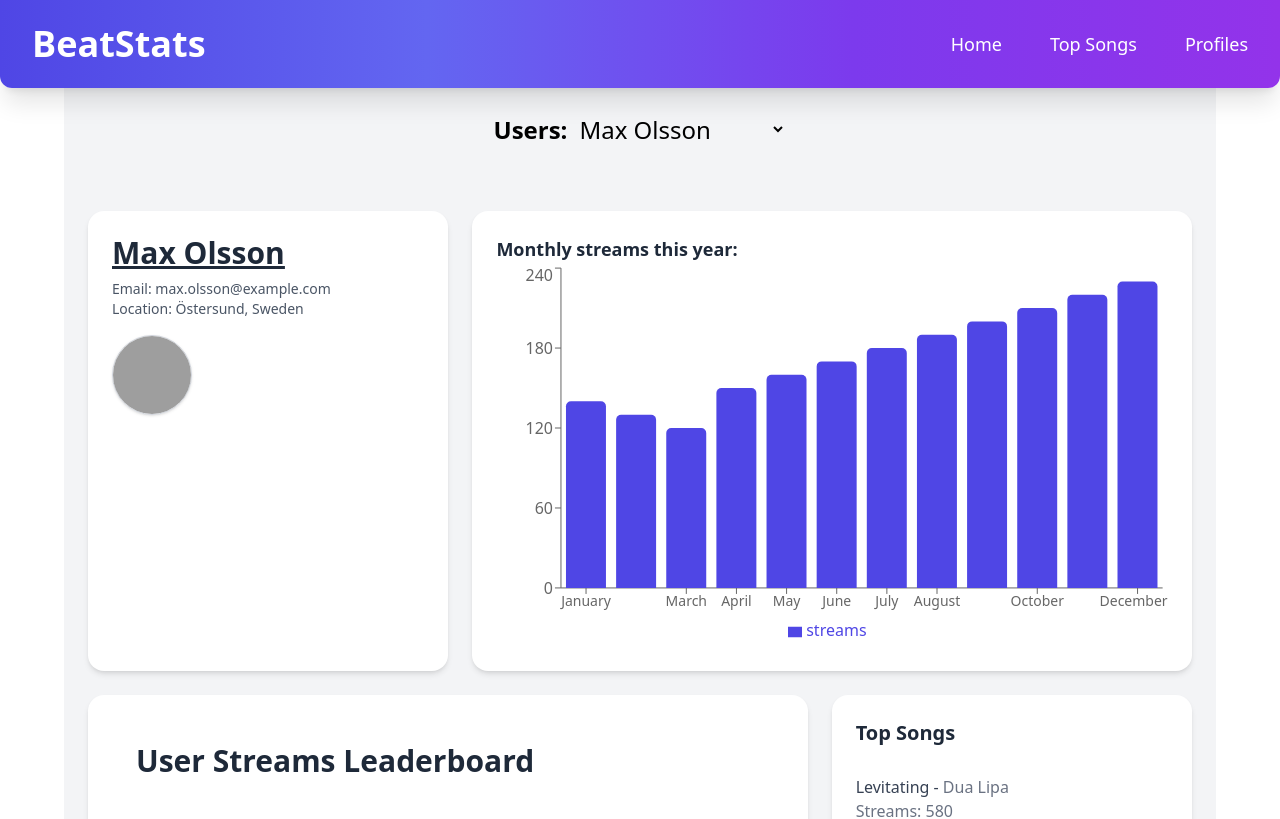
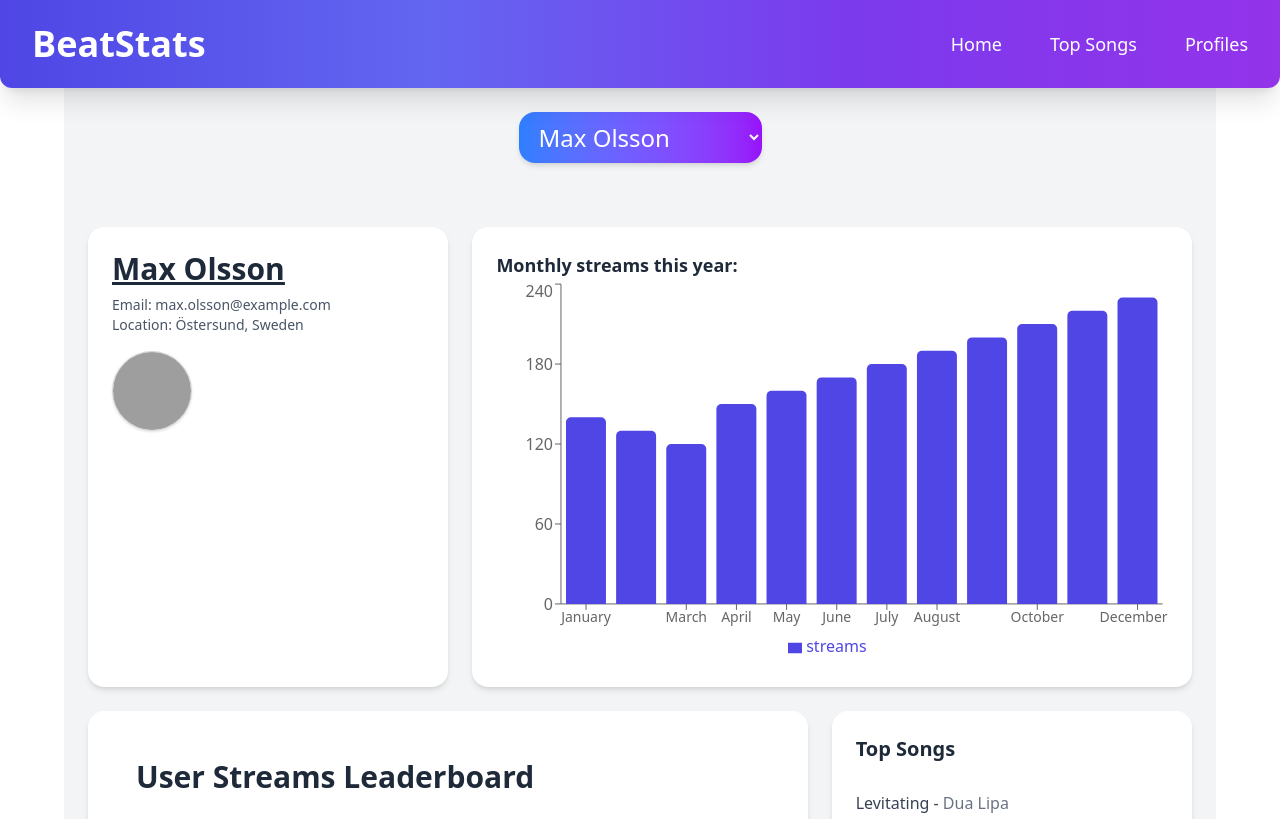
Before and after one commit to SimonJacobssonJS/Dashboard-Fas-2, a React (Vite) app in the folder dashboard-fas2/: page / in a window 1280 px wide. Shown: the top 819 px of the page. Built offline with nearby package versions, Linux system fonts and the light colour scheme; grey boxes are pictures that could not be loaded.

Commit message:
Updated Users
Made the users fit the dashboard theme more

```diff
--- a/dashboard-fas2/src/components/Dashboard.jsx
+++ b/dashboard-fas2/src/components/Dashboard.jsx
@@ -27,13 +27,12 @@ function Dashboard() {
   return (
     <main className='p-6 max-w-6xl mx-auto bg-gray-100 min-h-screen'>
       <div className='flex items-center gap-2 justify-center pb-16'>
-        <h2 className='text-2xl font-semibold'>Users:</h2>
         <select
-          className='cursor-pointer text-2xl'
+          className='cursor-pointer text-2xl bg-gradient-to-r from-blue-500 to-purple-600 text-white rounded-2xl px-4 py-2 shadow-md focus:outline-none focus:ring-2 focus:ring-blue-300'
           onChange={handleUserChange}
           value={userMusicStats.id}>
           {mockData.users.map((user) => (
-            <option key={user.id} value={user.id}>
+            <option key={user.id} value={user.id} className='text-black'>
               {user.name}
             </option>
           ))}
```
